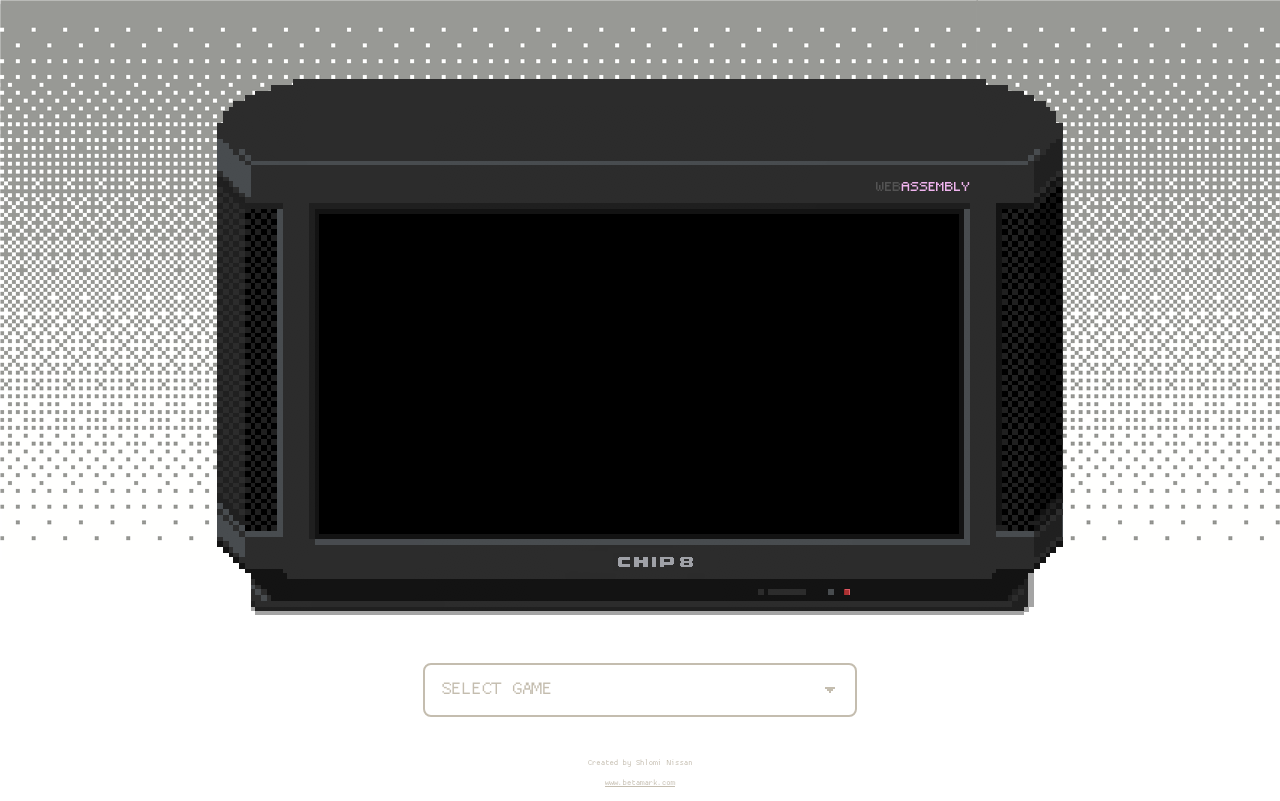
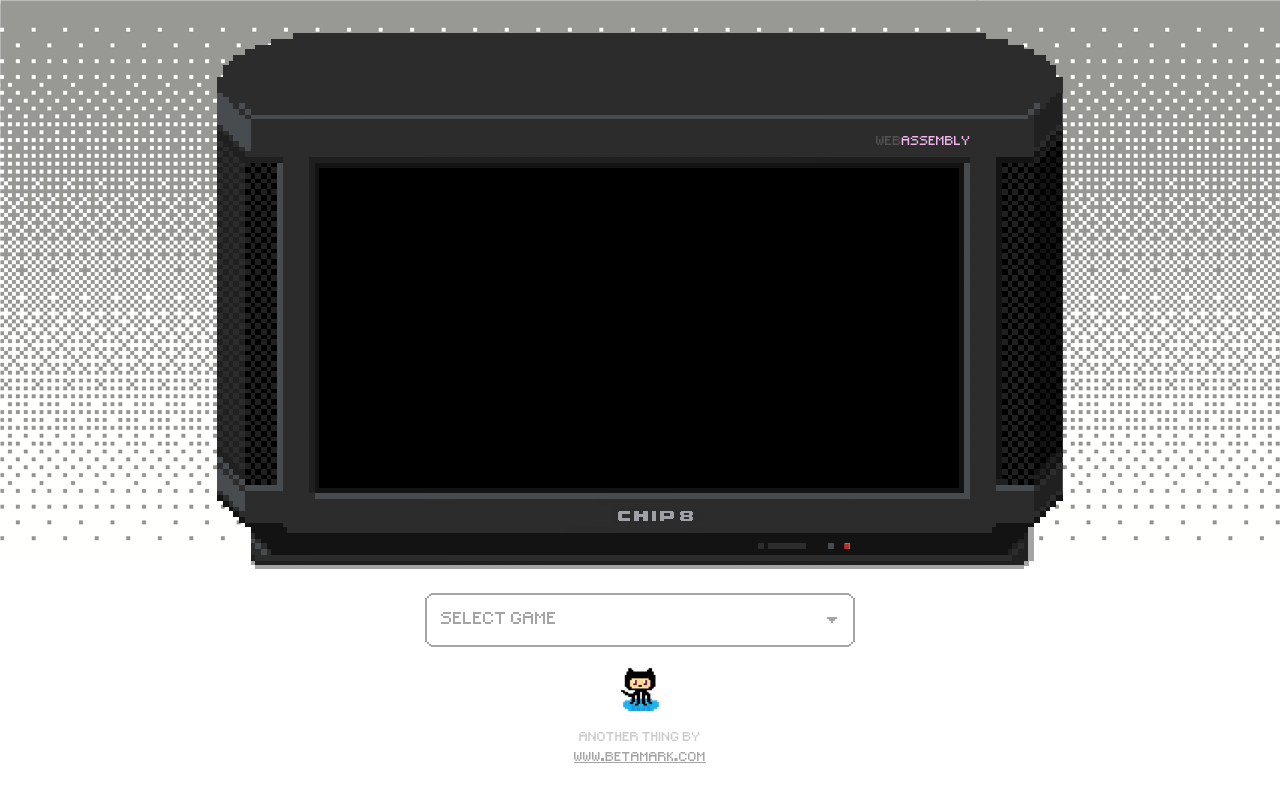
Before and after one commit to shlomnissan/chip8-wasm, a website built with webpack: page src/index.html in a window 1280 px wide. Built offline with nearby package versions, Linux system fonts and the light colour scheme.

Commit message:
Update application UI

```diff
--- a/src/assets/styles/style.less
+++ b/src/assets/styles/style.less
@@ -1,5 +1,5 @@
 @color-background: #FFFFFF;
-@color-primary: #C4BDAF;
+@color-primary: #A4A4A4;
 @color-black: #000000;
 
 @shell-width: 846px;
@@ -7,13 +7,17 @@
 @canvas-width: 640px;
 @canvas-height: 320px;
 
+
 @font-face {
     font-family: "primary";
-    src: url("../fonts/font.woff") format("woff");
+    src: url("../fonts/smallpixel.woff") format("woff");
     font-display: swap;
 }
+@font-primary: 'primary', cursive;
 
-@font-primary: 'primary', cursive;
+html {
+    height: 100%;
+}
 
 body {
     background-color: @color-background;
@@ -21,12 +25,24 @@ body {
     font-family: @font-primary;
     background-image: url('../images/background.png');
     background-repeat: repeat-x;
+    margin: 0px;
+    padding: 0px;
+    height: 100%;
+
+}
+
+.page-wrapper {
+    display: flex;
+    flex: 1;
+    align-items: center;
+    justify-content: center;
+    height: 100%;
 
     #shell {
         width: @shell-width;
         height: @shell-height;
         background: url("../images/shell.png");
-        margin: 79px auto 0 auto;
+        margin: 0 auto 0 auto;
 
         #canvas {
             width: @canvas-width;
@@ -39,28 +55,52 @@ body {
 
     #selection-container {
         text-align: center;
-        margin-top: 48px;
+        margin-top: 24px;
+    }
+
+    #footer {
+        text-align: center;
+        margin-top: 18px;
+        font-size: 12px;
+        line-height: 20px;
+        color: lighten(@color-primary, 15%);
+        display: flex;
+        flex-direction: column;
+        align-items: center;
+
+        #github {
+            display: block;
+            width: 39px;
+            height: 44px;
+            background: url('../images/github.png');
+            margin-bottom: 16px;
+        }
+
+        a {
+            color: @color-primary;
+        }
     }
 }
 
-
-
 .styled-select {
     display: inline-block;
-    border: 2px solid @color-primary;
-    border-radius: 8px;
-    height: 50px;
+    border: 0px;
+    height: 54px;
     width: 400px;
+    background-repeat: no-repeat;
     overflow: hidden;
+    background: url('../images/select.png');
     padding: 0px 15px;
+    background-color: @color-background;
     position: relative;
+    -webkit-font-smoothing : none;
 
     select {
         background: transparent;
         font-family: @font-primary;
         color: @color-primary;
         border: none;
-        font-size: 23px;
+        font-size: 16px;
         height: 50px;;
         outline: 0px;
         width: 100%;
@@ -71,24 +111,4 @@ body {
         text-indent: 1px;
         text-overflow: '';
     }
-
-    &:before {
-        position: absolute;
-        width: 10px;
-        height: 6px;
-        right: 20px;
-        top: 22px;
-        content: ' ';
-        background-image: url('../images/arrow.png');
-    }
 }
-
-#footer {
-    text-align: center;
-    margin-top: 32px;
-    font-size: 10px;
-    line-height: 20px;
-    a {
-        color: @color-primary!important;
-    }
-}
--- a/src/index.html
+++ b/src/index.html
@@ -3,9 +3,10 @@
 <head>
     <meta charset="utf-8">
     <meta http-equiv="Content-Type" content="text/html; charset=utf-8">
-    <link href="https://fonts.googleapis.com/css?family=Press+Start+2P&display=swap" rel="stylesheet">
 </head>
 <body>
+    <div class="page-wrapper">
+        <div class="page-content">
             <div id="shell">
                 <canvas id="canvas" oncontextmenu="event.preventDefault()"></canvas>
             </div>
@@ -21,8 +22,11 @@
                 </div>
             </div>
             <div id="footer">
-        Created by Shlomi Nissan<br>
+                <a href="https://github.com/shlomnissan/chip8-wasm" target="_blank" id="github"></a>
+                ANOTHER THING BY<br>
                 <a href="http://www.betamark.com" target="_blank">www.betamark.com</a>
+            </div>
+        </div>
     </div>
     <script type='text/javascript'>
         var Module = {
```
Also changed, not shown: dist/17b3e8ef7c14c8a0ad4ed6b1d0657c8f.png (added), dist/9b2cda61f608b43cf61eb6d9c9e1c7aa.png (added), dist/e0adce3711f533827d8c07880c511699.woff (added), dist/e9b24198842012318f62b2aeea96d3dd.png (added), dist/eeea21db276e3b9ac81ca580c743488e.png (added), dist/index.html, dist/style.css, src/assets/fonts/font.woff (deleted), src/assets/fonts/smallpixel.woff (added), src/assets/images/arrow.png (deleted), src/assets/images/github.png (added), src/assets/images/select.png (added), 2 other files. Lines whose indentation alone changed are shown as unchanged.
